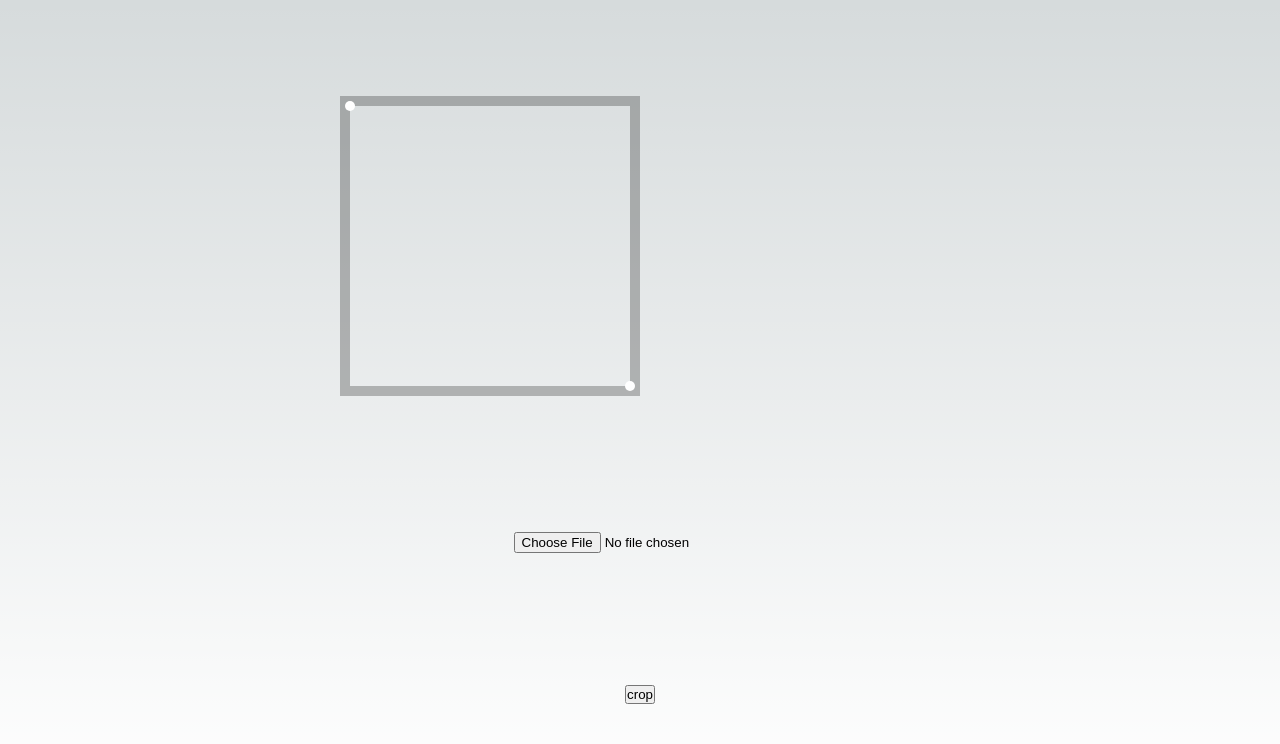
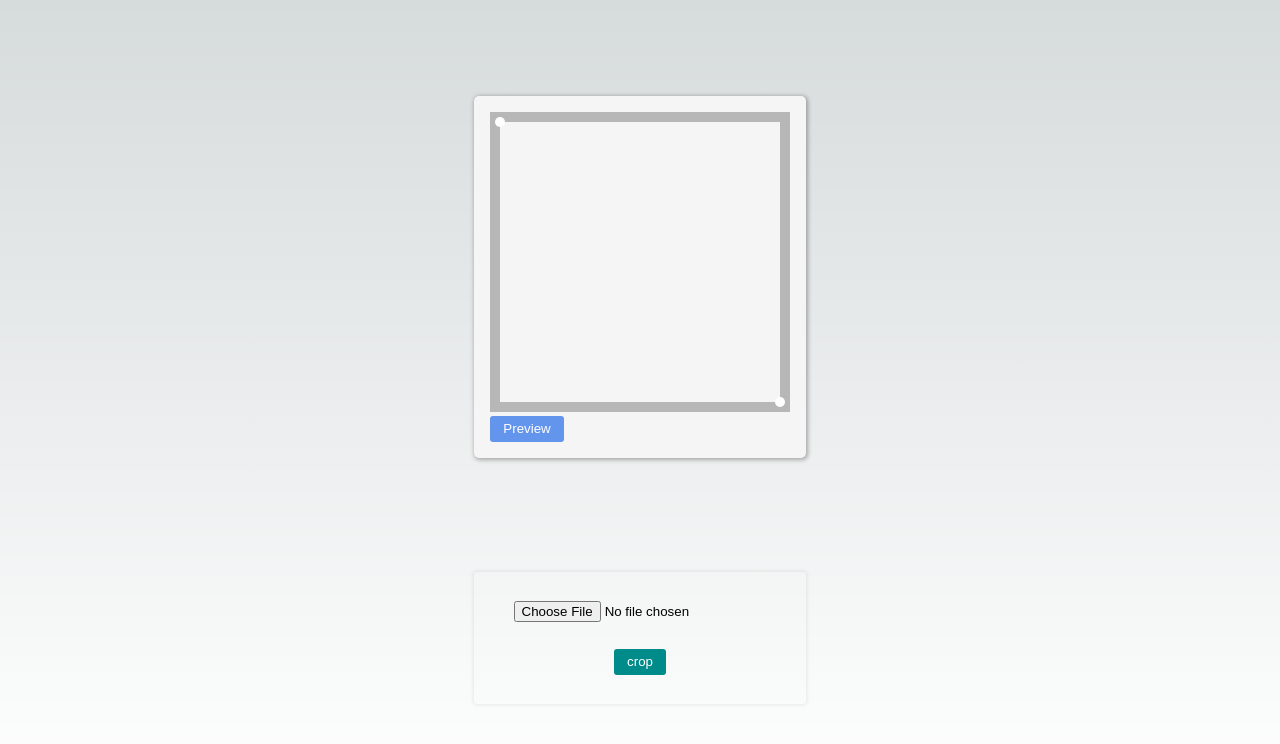
Before and after one commit to MakanaMakesStuff/React-Image-Cropper, a Next.js app: page / in a window 1280 px wide. Shown: the top 744 px of the page. Built offline with nearby package versions, Linux system fonts and the light colour scheme.

Commit message:
update ui

```diff
--- a/src/components/Cropper.tsx
+++ b/src/components/Cropper.tsx
@@ -1,5 +1,5 @@
 import { ChangeEvent, useCallback, useRef, useState } from "react";
-
+import style from "../styles/Components/Cropper.module.scss";
 export interface Coordinates {
 	x: number;
 	y: number;
@@ -310,6 +310,9 @@ export default function Cropper() {
 		ctx?.clearRect(0, 0, cropSettings.canvas.width, cropSettings.canvas.height);
 	}
 
+	const [message, setMessage] = useState<string | null>(null);
+
+	let timer: any;
 	function cropImage() {
 		if (!cropSettings.canvas || !cropped.current) return;
 		const ctx1 = cropSettings.canvas.getContext("2d");
@@ -340,11 +343,19 @@ export default function Cropper() {
 		);
 
 		ctx2.fill();
+		setMessage("Click here to see crop");
+
+		timer = setTimeout(() => {
+			setMessage(null);
+			clearTimeout(timer);
+		}, 1000);
 	}
+
+	const [open, setOpen] = useState(false);
 
 	return (
 		<>
-			<div className="cropper">
+			<div className={style.cropper}>
 				<canvas
 					ref={handleCanvasInitialLoad}
 					width={300}
@@ -358,11 +369,23 @@ export default function Cropper() {
 						});
 					}}
 				/>
-				<canvas ref={cropped} />
+				<label>
+					<button onClick={() => setOpen(!open)}>Preview</button>
+					{message ? <span>{message}</span> : null}
+				</label>
+
+				<div className={`${style.preview} ${open ? style.opened : ""}`}>
+					<>
+						<button onClick={() => setOpen(false)}>close</button>
+						<canvas ref={cropped} />
+					</>
+				</div>
 			</div>
 
-			<input type="file" onChange={uploadImage} />
-			<button onClick={cropImage}>crop</button>
+			<div className={style.inputs}>
+				<input type="file" onChange={uploadImage} />
+				<button onClick={cropImage}>crop</button>
+			</div>
 		</>
 	);
 }
--- a/src/styles/Components/Cropper.module.scss
+++ b/src/styles/Components/Cropper.module.scss
@@ -1,14 +1,95 @@
 .cropper {
+	padding: 1em;
 	background-color: whitesmoke;
 	border-radius: 5px;
 	box-shadow: 1px 1px 4px 1px rgba(0, 0, 0, 0.3);
 	overflow: hidden;
+	width: min-content;
+	height: min-content;
 
-	.canvas {
-		display: block;
-		width: 100%;
-		max-width: 250px;
-		min-width: 250px;
-		height: 100%;
+	> label {
+		button {
+			border: unset;
+			border-radius: 3px;
+			background-color: cornflowerblue;
+			padding: 0.4em 1em;
+			color: white;
+
+			&:hover {
+				cursor: pointer;
+				opacity: 0.75;
+			}
+		}
+
+		> span {
+			color: cornflowerblue;
+		}
+
+		button {
+			margin-right: 1em;
+		}
 	}
 }
+
+.preview {
+	position: fixed;
+	top: 0;
+	left: 0;
+	width: 100vw;
+	height: 100vh;
+	background-color: rgba(0, 0, 0, 0.3);
+	transition: opacity 0.25s ease;
+
+	> button {
+		position: absolute;
+		top: 1em;
+		right: 1em;
+		border: unset;
+		border-radius: 3px;
+		background-color:tomato;
+		padding: 0.4em 1em;
+		color: white;
+
+		&:hover {
+			cursor: pointer;
+			opacity: 0.75;
+		}
+	}
+
+	&.opened {
+		opacity: 1;
+	}
+
+	&:not(.opened) {
+		opacity: 0;
+		pointer-events: none;
+	}
+}
+
+.inputs {
+	display: flex;
+	flex-direction: column;
+	align-items: center;
+	box-shadow: 0px 0px 3px 2px rgba(0, 0, 0, 0.05);
+	padding: 1em;
+	border-radius: 3px;
+	width: calc(300px + 2em);
+
+	button {
+		border: unset;
+		border-radius: 3px;
+		background-color:darkcyan;
+		padding: 0.4em 1em;
+		color: white;
+		width: max-content;
+
+		&:hover {
+			cursor: pointer;
+			opacity: 0.75;
+		}
+	}
+
+	input, button {
+		margin: 1em 0;
+	}
+}
```
